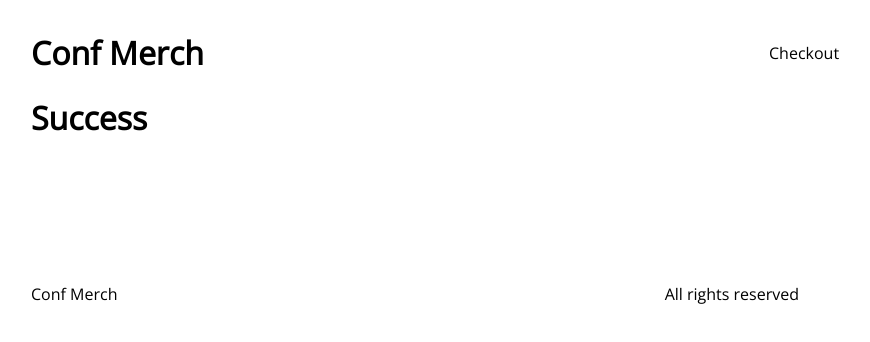
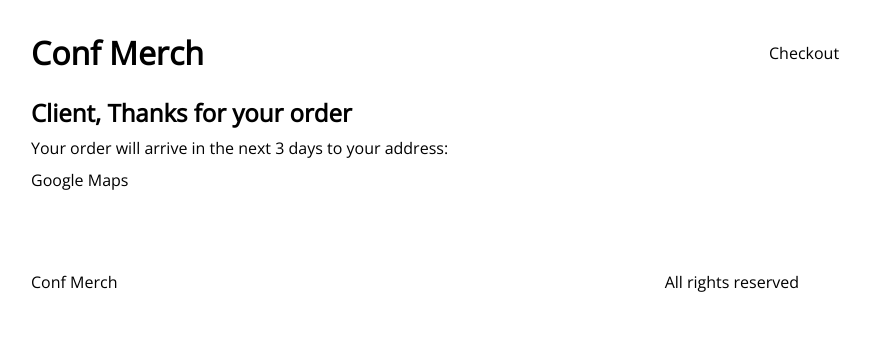
Before and after one commit to barbasmarcosi/conf-merch, a React app: page /checkout/success in a window 1280 px wide. Shown: the top 342 px of the page, without its empty margins (225-1095 px from the left). Built offline with nearby package versions, Linux system fonts and the light colour scheme.

Commit message:
feat(Success): basic structure

```diff
--- a/src/containers/Success.jsx
+++ b/src/containers/Success.jsx
@@ -1,6 +1,14 @@
 import React from 'react';
 import '../styles/components/Success.css';
 
-const Success = () => <h1 className="Success">Success</h1>;
+const Success = () => <div className="Success">
+    <div className="Success-content">
+        <h2>Client, Thanks for your order</h2>
+        <span>Your order will arrive in the next 3 days to your address:</span>
+        <div className="Success-map">
+            Google Maps
+        </div>
+    </div>
+</div>;
 
 export default Success;
```
